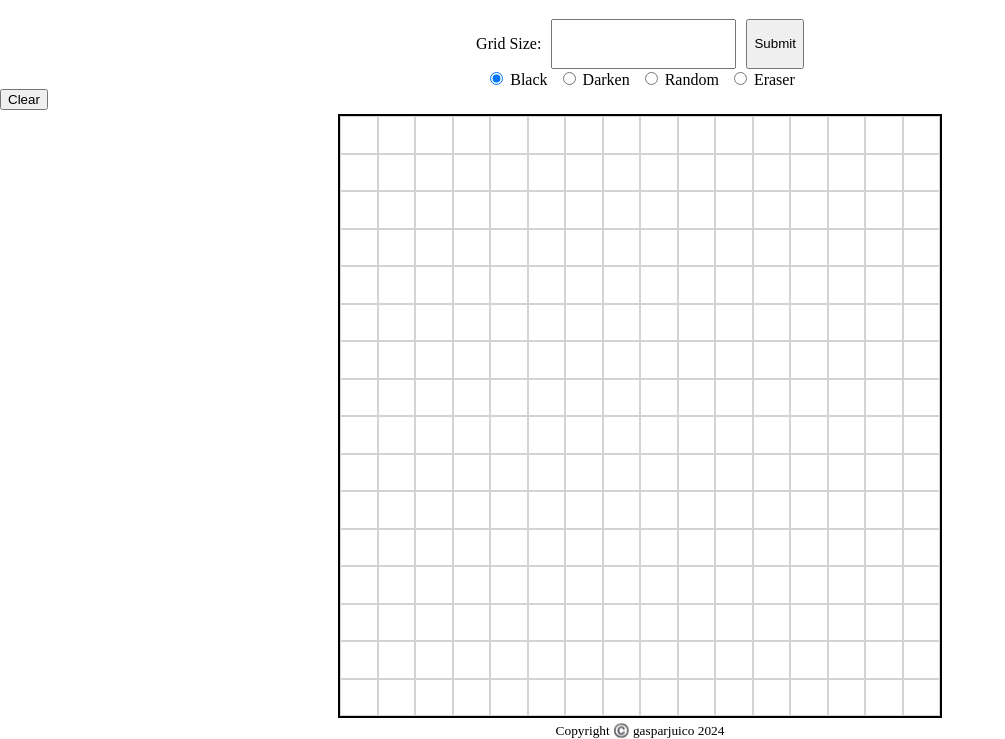
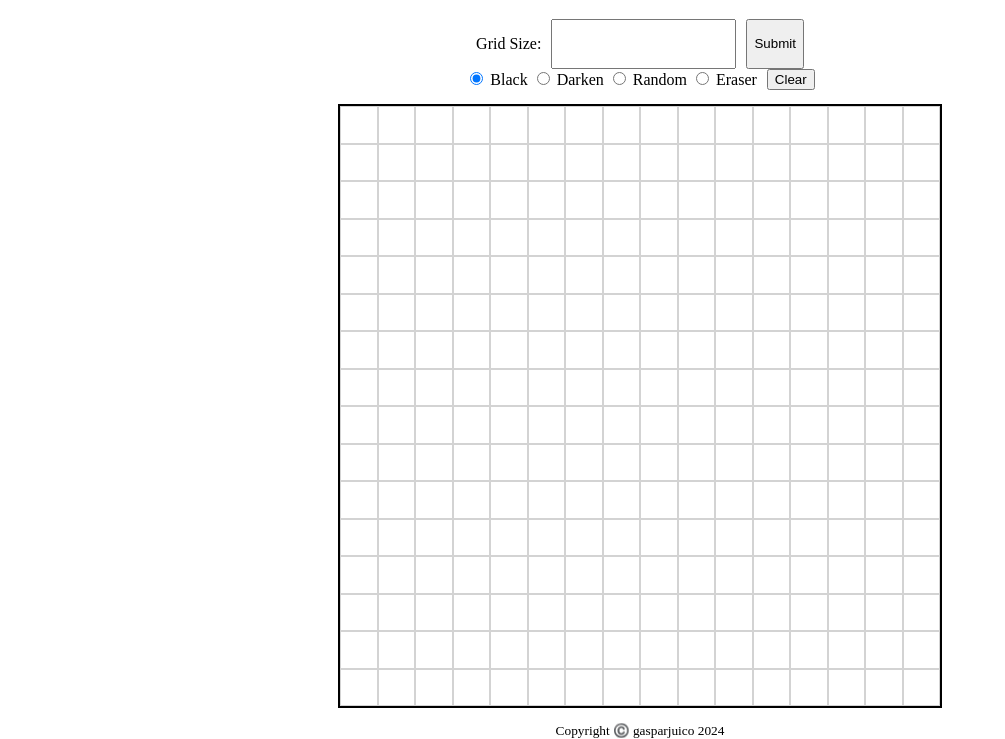
Before and after one commit to gasparjuico/odin-etch-a-sketch, a plain HTML site: page index.html in a window 1280 px wide. Shown: the part 61-800 px from the top of the page, without its empty margins (0-1005 px from the left). Drawn offline with Linux system fonts and the light colour scheme.

Commit message:
Update CSS class to reflect class swap in HTML

```diff
--- a/style.css
+++ b/style.css
@@ -22,7 +22,7 @@ header {
     gap: 10px;
 }
 
-.pen-selection {
+.pen-container {
     display: flex;
     justify-content: center;
     gap: 10px;
```
